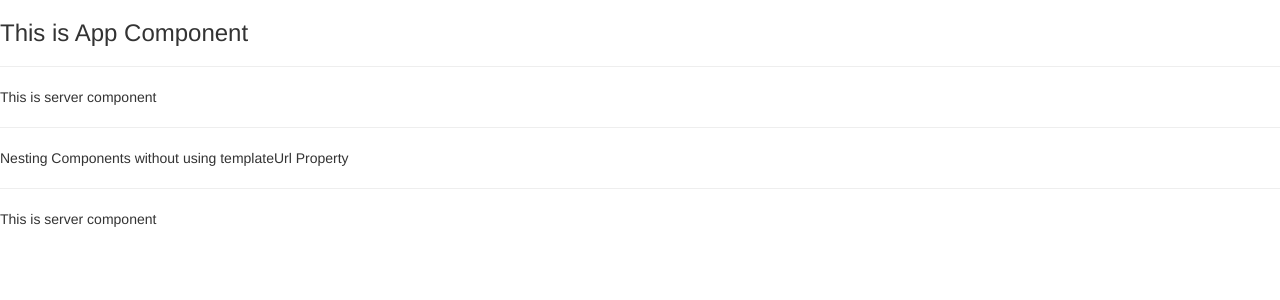
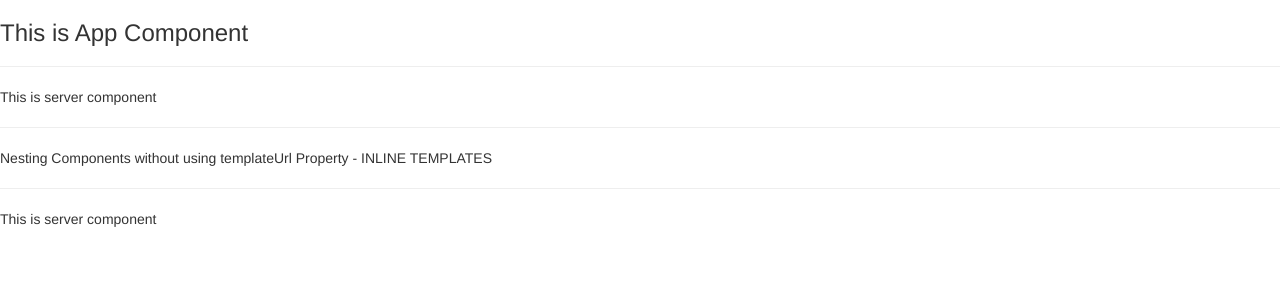
Before and after one commit to AmeyaChavre/Ng-Server-Client, an Angular app in the folder ng8-app/: page / in a window 1280 px wide. Shown: the top 300 px of the page. Built offline with nearby package versions, Linux system fonts and the light colour scheme.

Commit message:
Commit#27

```diff
--- a/ng8-app/src/app/servers/servers.component.ts
+++ b/ng8-app/src/app/servers/servers.component.ts
@@ -4,7 +4,7 @@ import { Component, OnInit } from '@angular/core';
   selector: 'app-servers',
   template: `<app-server></app-server>
   <hr>
-  <p>Nesting Components without using templateUrl Property</p>
+  <p>Nesting Components without using templateUrl Property - INLINE TEMPLATES</p>
   <hr>
   <app-server></app-server>`,
   styleUrls: ['./servers.component.css']
```
